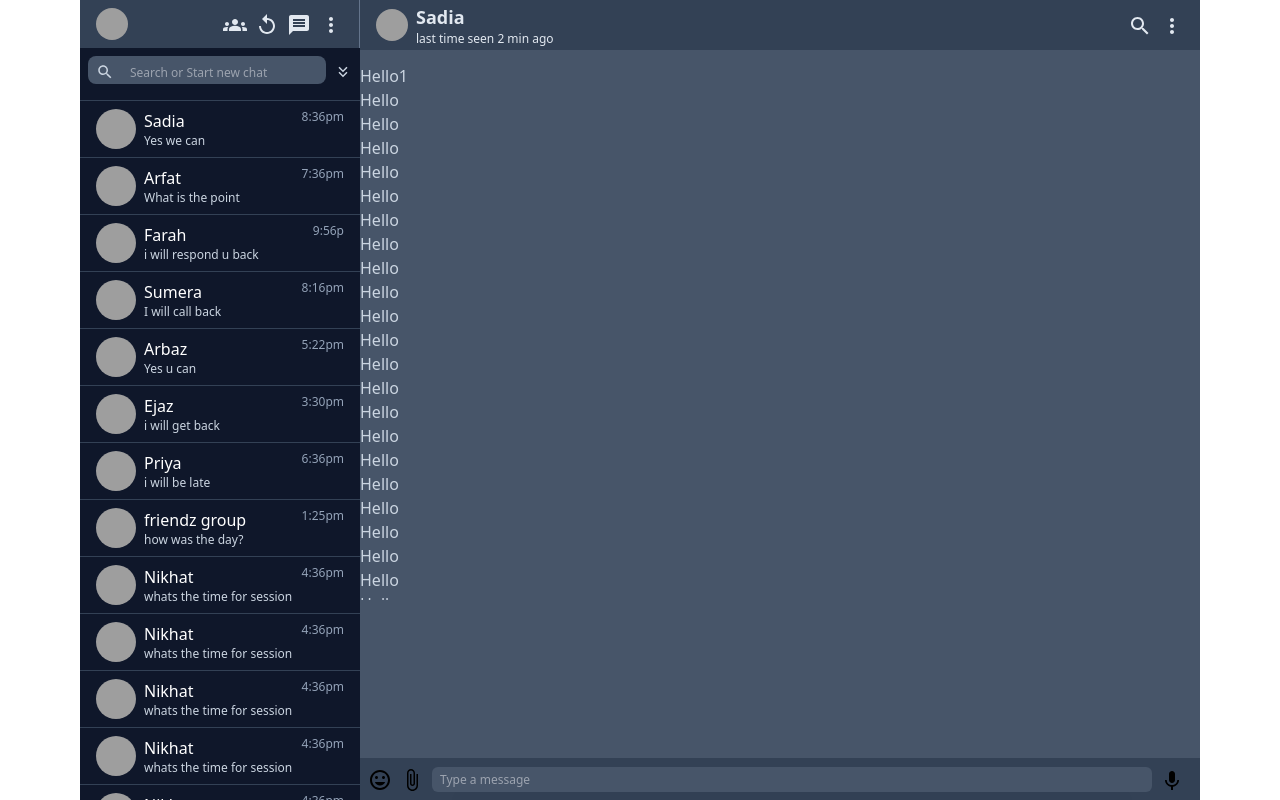
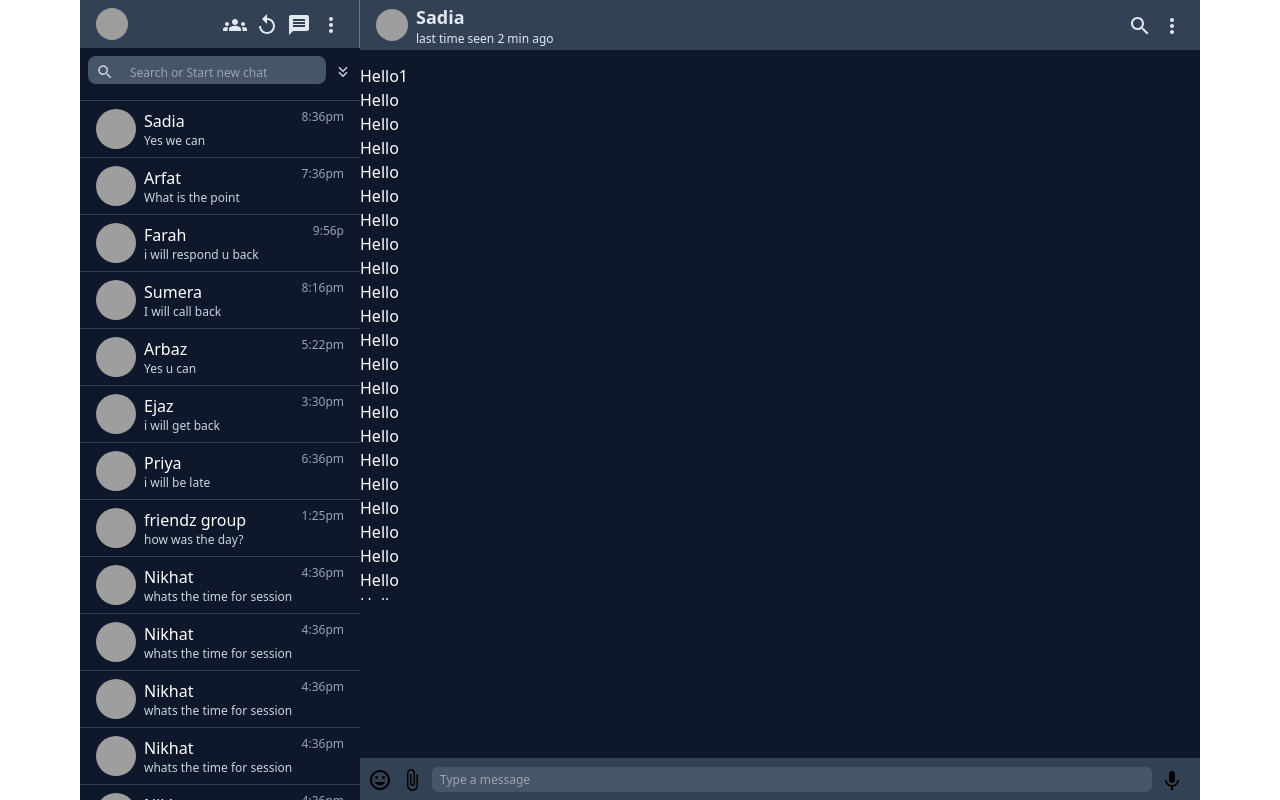
Before and after one commit to LubnaT/chatapp, a React (Create React App) app: page / in a window 1280 px wide. Built offline with nearby package versions, Linux system fonts and the light colour scheme; grey boxes are pictures that could not be loaded.

Commit message:
styled scroll bar

```diff
--- a/package.json
+++ b/package.json
@@ -42,6 +42,7 @@
   "devDependencies": {
     "autoprefixer": "^10.4.13",
     "postcss": "^8.4.19",
+    "tailwind-scrollbar": "^2.0.1",
     "tailwindcss": "^3.2.4"
   }
 }
--- a/src/components/Chats.jsx
+++ b/src/components/Chats.jsx
@@ -4,7 +4,7 @@ import Keyboard from '../subcomponents/Keyboard'
 
 function Chats() {
   return (
-    <div className=' col-span-3 relative bg-slate-600 h-screen  '>
+    <div className=' col-span-3 relative h-screen  '>
         {/*Header */}
         <div className='absolute z-10 top-0 bg-neutral-400 w-full'>
         <Chatheader/>
@@ -12,7 +12,7 @@ function Chats() {
         {/* chat body */}
         {/* instead of padding cant we take margin bcz there are its taking
         padding according to content */}
-        <div className='text-slate-300 pt-16 pb-20 max-h-[600px] overflow-y-scroll'>
+        <div className='text-white pt-16 pb-20 max-h-[600px] scrollbar-thumb-rounded-full scrollbar-track-rounded-full scrollbar-thumb-white scrollbar-track-blue-200 scrollbar-thin overflow-y-scroll'>
         <p>Hello1</p>
         <p>Hello</p>
         <p>Hello</p>
--- a/src/components/Contactchatcards.jsx
+++ b/src/components/Contactchatcards.jsx
@@ -2,7 +2,7 @@ import React from 'react'
 
 function Contactchatcards(props) {
   return (
-    <div className='hover:bg-slate-900 flex border-t border-slate-700 justify-between px-4 py-2'>
+    <div className='hover:bg-slate-700 hover:cursor-pointer flex border-t border-slate-700 justify-between px-4 py-2'>
         {/* dp and msg with name */}
         <div className='group-hover:cursor-pointer group-hover:text flex space-x-2'>
             {/* dp */}
--- a/src/components/Contactlogs.jsx
+++ b/src/components/Contactlogs.jsx
@@ -71,7 +71,7 @@ function Contactlogs() {
         {/* instead of padding cant we take margin bcz there are its taking
         padding according to content */}
 
-        <div className="mt-4 max-h-[700px] pb-[280px] scrollbar scrollbar-thin overflow-y-scroll">
+        <div className="mt-4 max-h-[700px] pb-[280px] scrollbar-thumb-white scrollbar-track-blue-200 scrollbar-thin scrollbar-thumb-rounded-full scrollbar-track-rounded-full overflow-y-scroll">
         {
           contactArray.map((item,index)=>
           <Contactchatcards key={index} name={item.name} msg={item.msg}
--- a/tailwind.config.js
+++ b/tailwind.config.js
@@ -4,5 +4,5 @@ module.exports = {
   theme: {
     extend: {},
   },
-  plugins: [],
+  plugins: [ require('tailwind-scrollbar')],
 }
```
Also changed, not shown: 1 other file (tests, documents, lock files or other folders).
